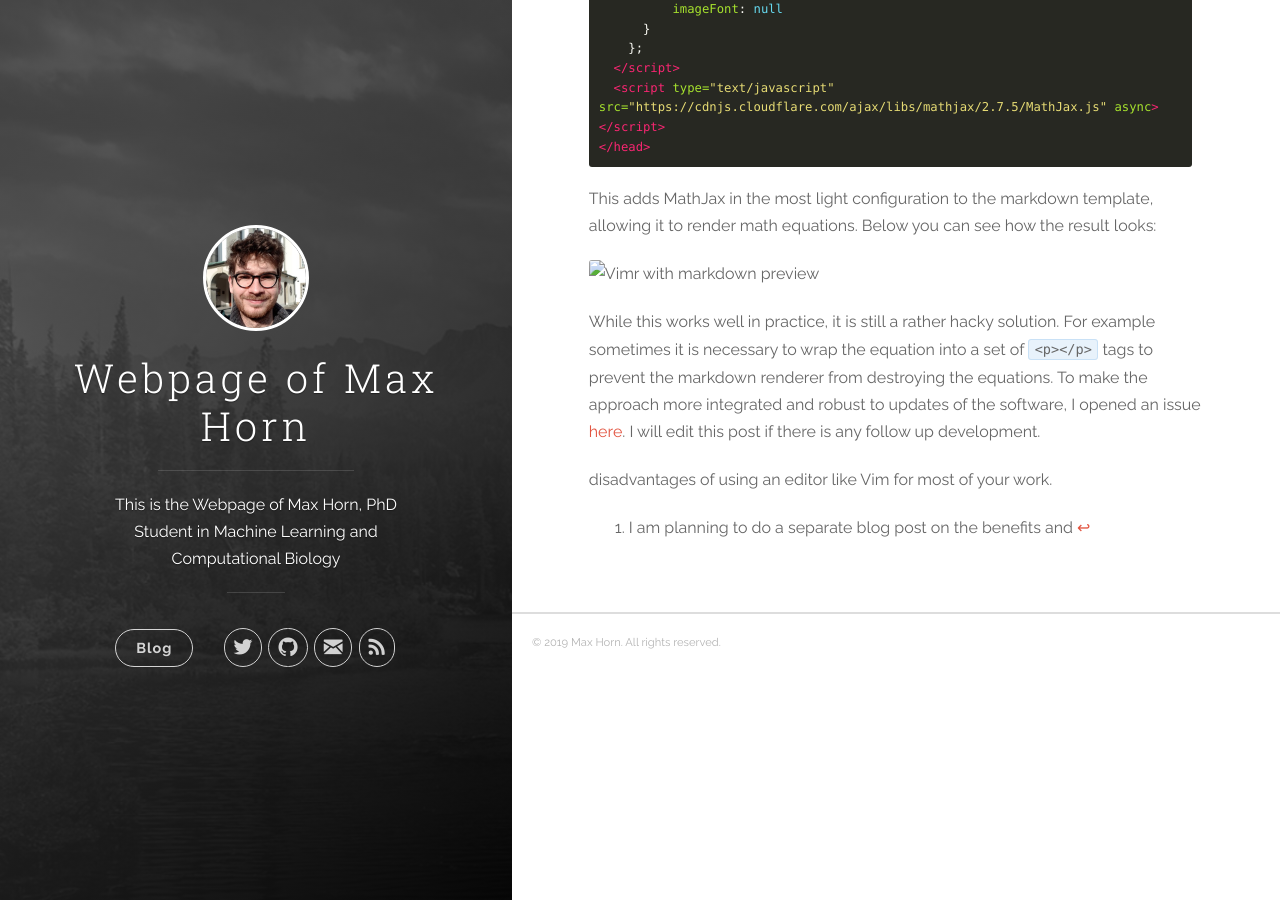
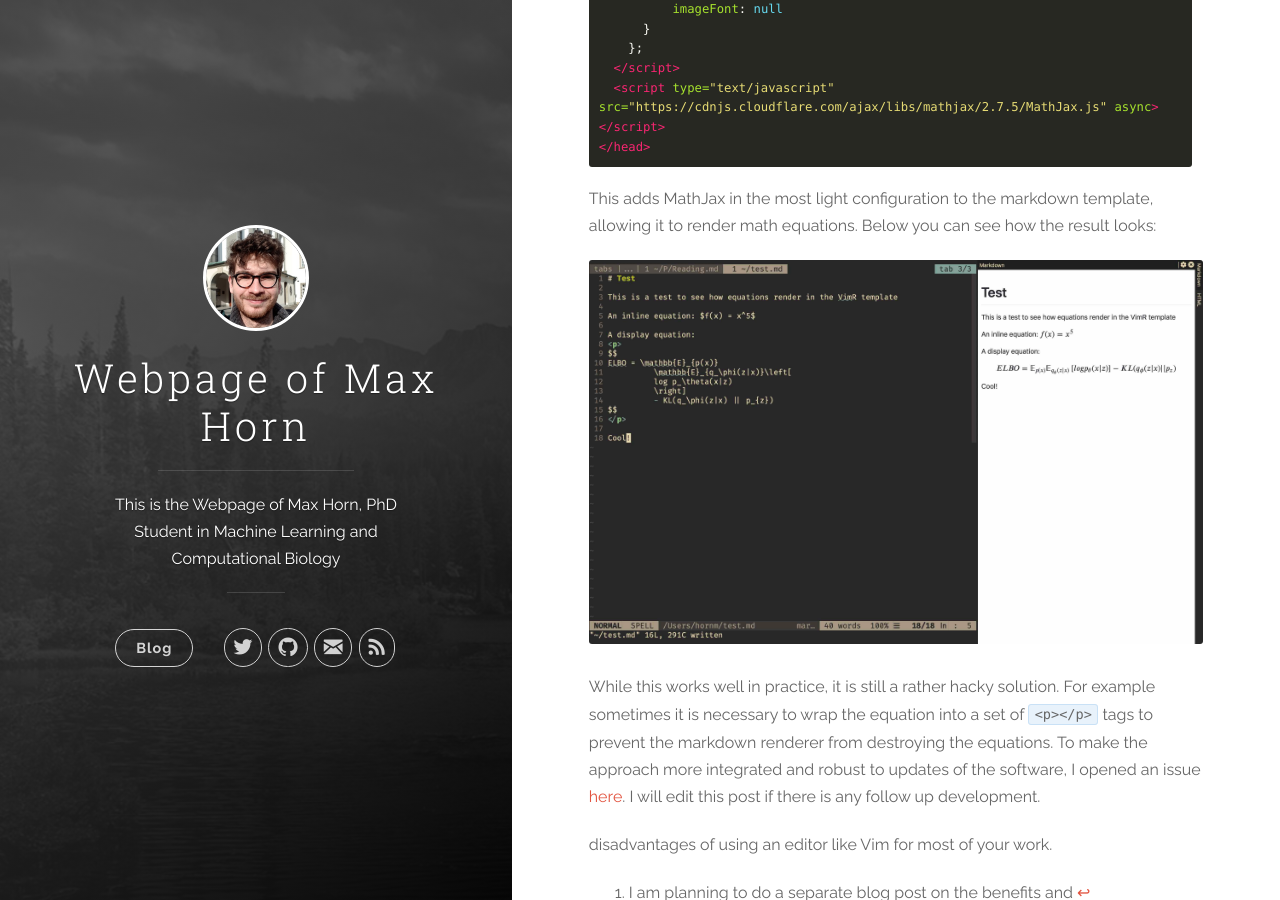
Before and after one commit to weatheredwatcher/weatheredwatcher.github.io, a Jekyll site: the page built from _posts/2019-04-12-organizing-projects-with-vimwiki-and-VimR.md, in a window 1280 px wide and 900 px high, scrolled down 2200 px. Built offline with Jekyll 4.4.1, drawn with Linux system fonts in a browser that asks for light colours.

Commit message:
Fixed path to image

```diff
--- a/_posts/2019-04-12-organizing-projects-with-vimwiki-and-VimR.md
+++ b/_posts/2019-04-12-organizing-projects-with-vimwiki-and-VimR.md
@@ -99,7 +99,7 @@ file should look as follows:
 This adds MathJax in the most light configuration to the markdown template,
 allowing it to render math equations. Below you can see how the result looks:
 
-![Vimr with markdown preview](assets/2019-04-12_VimR_equations.jpg)
+![Vimr with markdown preview](/assets/2019-04-12_VimR_equations.jpg)
 
 While this works well in practice, it is still a rather hacky solution. For
 example sometimes it is necessary to wrap the equation into a set of `<p></p>`
```
